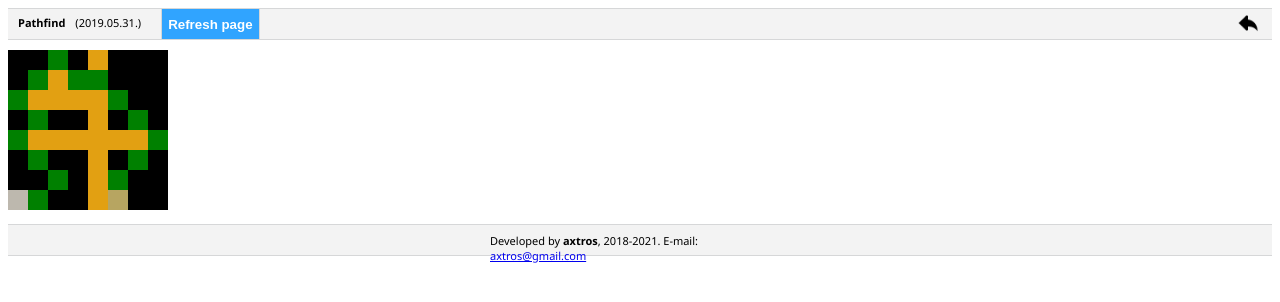
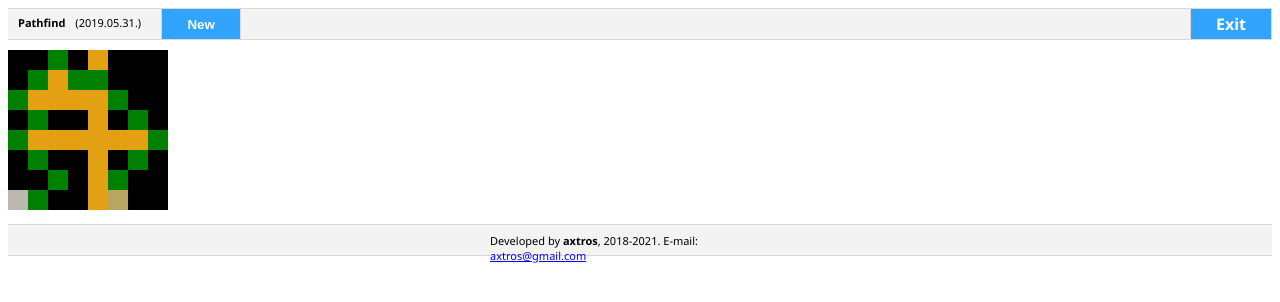
Before and after one commit to axxtros/js-client-demos, a plain HTML site: page pages/demos/pathfind.html in a window 1280 px wide. Drawn offline with Linux system fonts and the light colour scheme.

Commit message:
refactor

```diff
--- a/css/main.css
+++ b/css/main.css
@@ -27,10 +27,27 @@ body {
 	padding: 6px 0 0 10px;
 }
 
-.header-demo-backlink-wrapper {
+.exit-page-button-wrapper {
 	float: right;
-	padding-right: 10px;
-	background-color: transparent;
+	display: block;
+	height: inherit;
+	min-width: 80px;
+	border-left: 1px solid #d6d7d8;
+	border-right: 1px solid #d6d7d8;
+}
+
+.exit-anchor-wrapper {
+	text-decoration: none;
+}
+
+.exit-anchor-background {
+	font-weight: bold;
+	font-size: 16px;
+	text-align: center;
+	color: white;
+	background-color: #30a4ff;
+	height: 26px;
+	padding-top: 4px;
 }
 
 .canvas-button-wrapper {
@@ -40,12 +57,13 @@ body {
 .refres-page-button {
 	margin: 0 0 0 20px;
 	font-weight: bold;
+	min-width: 80px;
 	height: 30px;
 	border: none;
 	color: white;
 	background-color: #30a4ff;
 	border-left: 1px solid #d6d7d8;
-  border-right: 1px solid #d6d7d8;
+  	border-right: 1px solid #d6d7d8;
 }
 
 .refres-page-button:hover {
@@ -56,7 +74,7 @@ body {
 .according-panel-wrapper {
 	display: block;
 	clear: both;
-	border-top: 1px solid #c5d9ff;
+	/* border-top: 1px solid #c5d9ff; */
 }
 
 .according-panel-header {
--- a/pages/demos/pathfind.html
+++ b/pages/demos/pathfind.html
@@ -20,10 +20,15 @@
       <div class="header-demo-create-date-wrapper">(2019.05.31.)</div>
 
       <div class="canvas-button-wrapper">
-        <input type="button" value="Refresh page" class="refres-page-button" onclick="location.reload();" />
+        <input type="button" value="New" class="refres-page-button" onclick="location.reload();" />
       </div>
 
-      <div class="header-demo-backlink-wrapper"><a href="../../index.html"><img border="0" alt="back to index page" title="Back to index page" src="../../img/back_icon_32x32.png" width="28" height="28"></a></div>
+      <!-- <div class="header-demo-backlink-wrapper"><a href="../../index.html"><img border="0" alt="back to index page" title="Back to index page" src="../../img/back_icon_32x32.png" width="28" height="28"></a></div> -->
+      <div class="exit-page-button-wrapper">
+        <a href="../../index.html" class="exit-anchor-wrapper">
+          <div class="exit-anchor-background">Exit</div>
+        </a>
+      </div>
     </div>
 
     <!-- ================================================================== -->
```
Also changed, not shown: pages/demos/dungeon_generator.html (+7 -2 lines), pages/demos/game_2d_light_demo.html (+6 -1 lines), pages/demos/game_2d_light_with_matrix.html (+6 -1 lines), pages/demos/hexagons_1.html (+6 -1 lines), pages/demos/hexagons_2.html (+6 -1 lines), pages/demos/isometric_map.html (+7 -2 lines), pages/demos/line_interesting.html (+7 -2 lines), pages/demos/pathfind_sandbox.html (+7 -3 lines), pages/demos/perfect_maze_generator.html (+7 -2 lines), pages/demos/perfect_maze_generator_animated.html (+7 -2 lines), pages/demos/sorting_algorithm.html (+7 -1 lines), pages/demos/template.html (+5 -1 lines), pages/demos/visibility_2d.html (+6 -1 lines).
